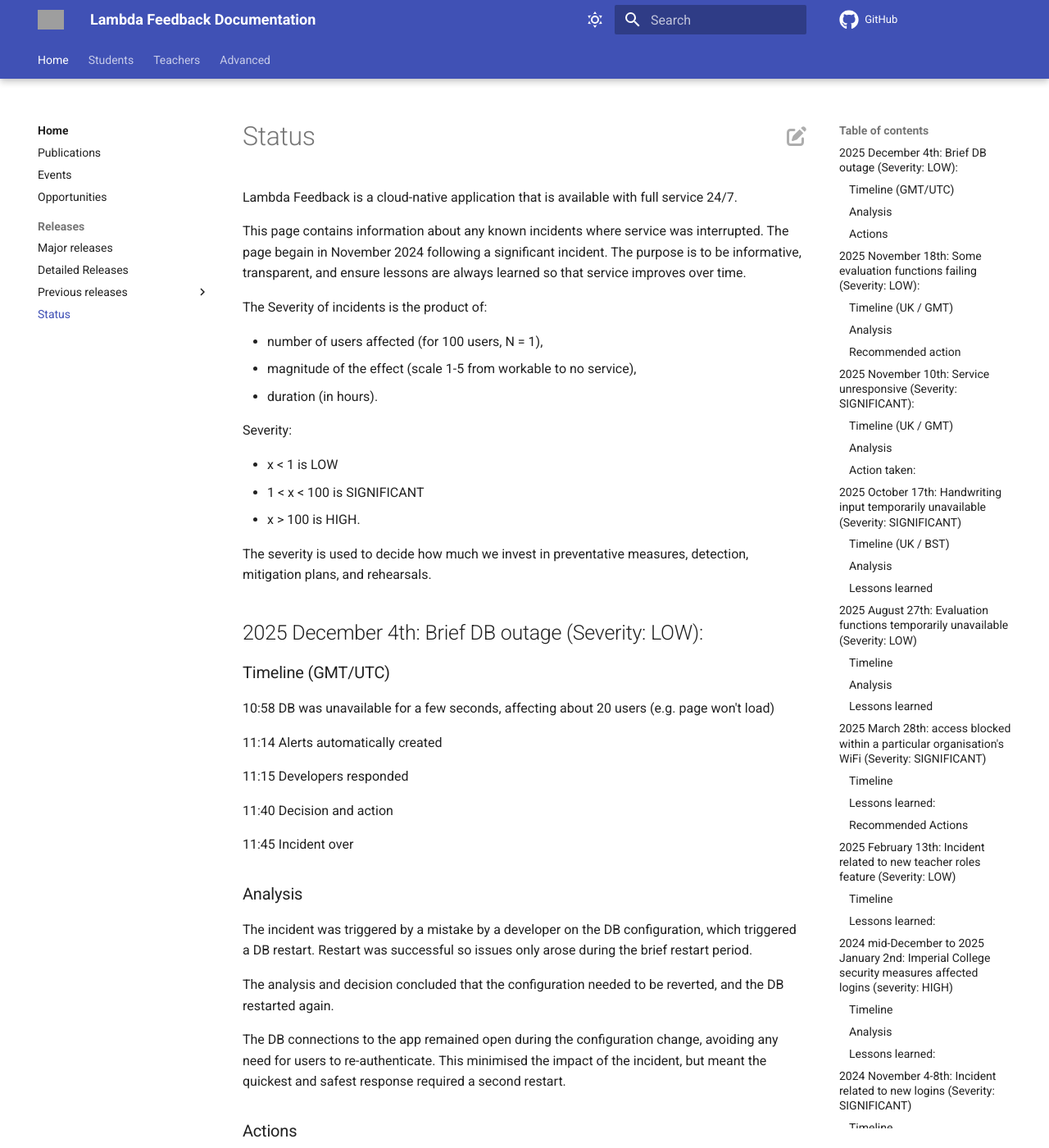
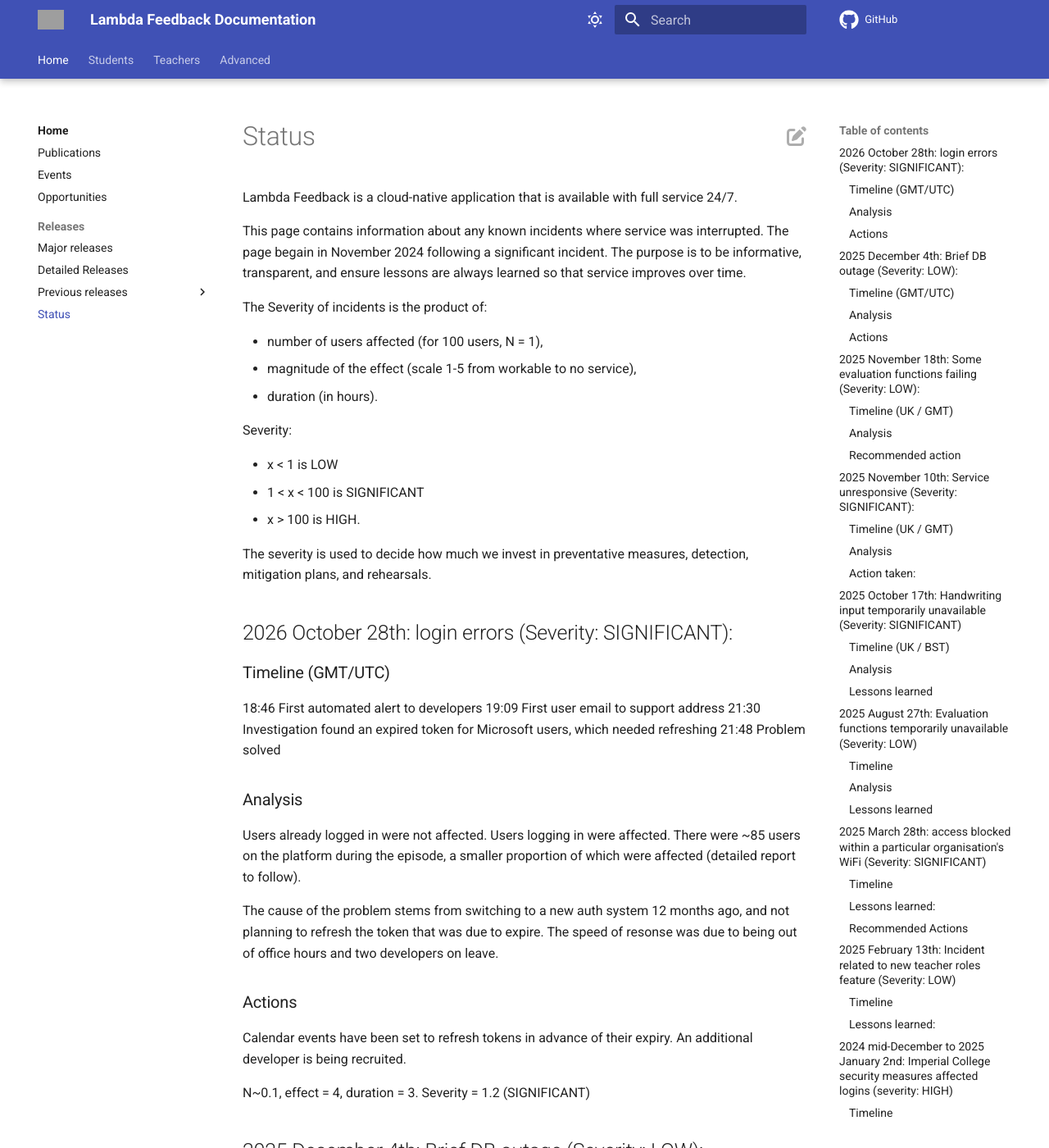
Before and after one commit to lambda-feedback/user-documentation, an MkDocs documentation site: the page built from docs/releases/status.md, in a window 1280 px wide and 1400 px high. Shown: the whole window at 82% size. Built offline with MkDocs 1.6.1 and Material for MkDocs 9.7.7, drawn with Linux system fonts in a browser that asks for light colours; comment, search, counter and statistics services are not loaded; grey boxes are pictures that could not be loaded.

Commit message:
Status: login errors incident on October 28, 2026
Incident report for login errors on October 28th, 2026.

```diff
--- a/docs/releases/status.md
+++ b/docs/releases/status.md
@@ -15,6 +15,27 @@
 - x >     100 is HIGH.
 
 The severity is used to decide how much we invest in preventative measures, detection, mitigation plans, and rehearsals.
+
+## 2026 October 28th: login errors (Severity: SIGNIFICANT):
+
+### Timeline (GMT/UTC)
+
+18:46 First automated alert to developers
+19:09 First user email to support address
+21:30 Investigation found an expired token for Microsoft users, which needed refreshing
+21:48 Problem solved
+
+### Analysis
+
+Users already logged in were not affected. Users logging in were affected. There were ~85 users on the platform during the episode, a smaller proportion of which were affected (detailed report to follow).
+
+The cause of the problem stems from switching to a new auth system 12 months ago, and not planning to refresh the token that was due to expire. The speed of resonse was due to being out of office hours and two developers on leave.
+
+### Actions
+
+Calendar events have been set to refresh tokens in advance of their expiry. An additional developer is being recruited.
+
+N~0.1, effect = 4, duration = 3. Severity = 1.2 (SIGNIFICANT)
 
 ## 2025 December 4th: Brief DB outage (Severity: LOW):
 
```
